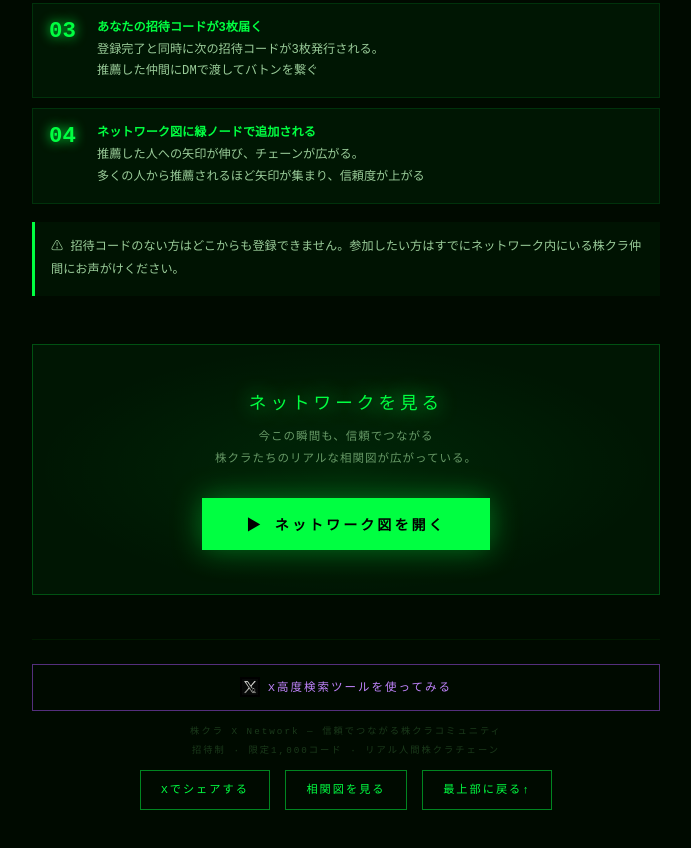
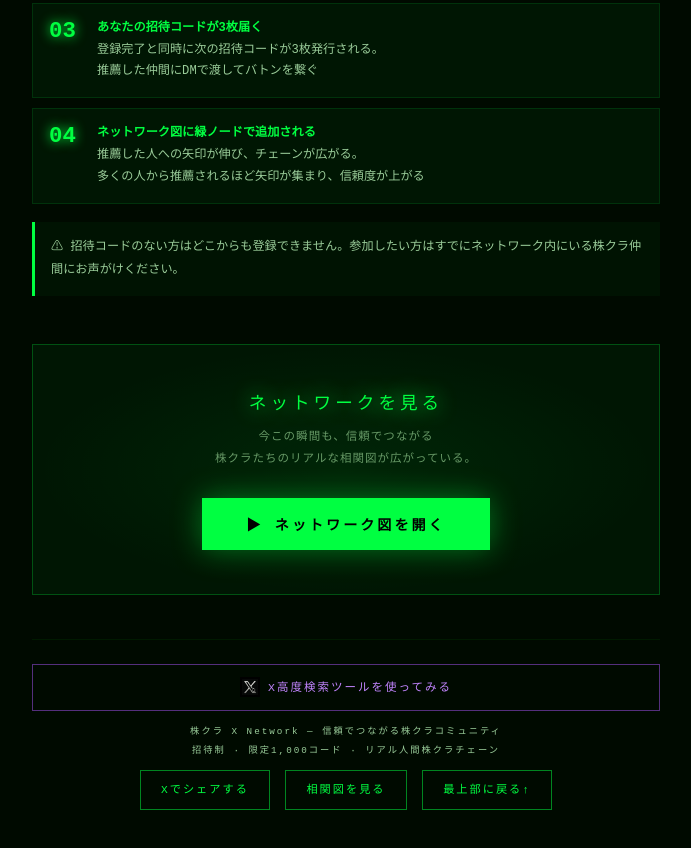
Before and after one commit to kabukura-chain/network, a plain HTML site: page about.html in a window 1280 px wide. Shown: the part 3898-4746 px from the top of the page, without its empty margins (294-985 px from the left). Drawn offline with Linux system fonts and the light colour scheme; animation ran at ten frames a second.

Commit message:
Fix footer text color in about.html: #1a3a1a → #99cc99
Co-Authored-By: Claude Sonnet 4.6 <noreply@anthropic.com>

```diff
--- a/about.html
+++ b/about.html
@@ -108,7 +108,7 @@
     .cta-btn:hover { box-shadow: 0 0 60px rgba(0,255,65,0.7); transform: translateY(-2px); }
 
     /* ── FOOTER ── */
-    footer { text-align: center; padding: 24px 0; font-size: 0.58rem; color: #1a3a1a; letter-spacing: 2px; border-top: 1px solid #001a00; margin-top: 20px; line-height: 2; }
+    footer { text-align: center; padding: 24px 0; font-size: 0.58rem; color: #99cc99; letter-spacing: 2px; border-top: 1px solid #001a00; margin-top: 20px; line-height: 2; }
 
     /* ── ANIMATIONS ── */
     @keyframes pulse-glow { 0%,100% { text-shadow: 0 0 50px var(--g), 0 0 100px rgba(0,255,65,0.3); } 50% { text-shadow: 0 0 70px var(--g), 0 0 140px rgba(0,255,65,0.5); } }
```
